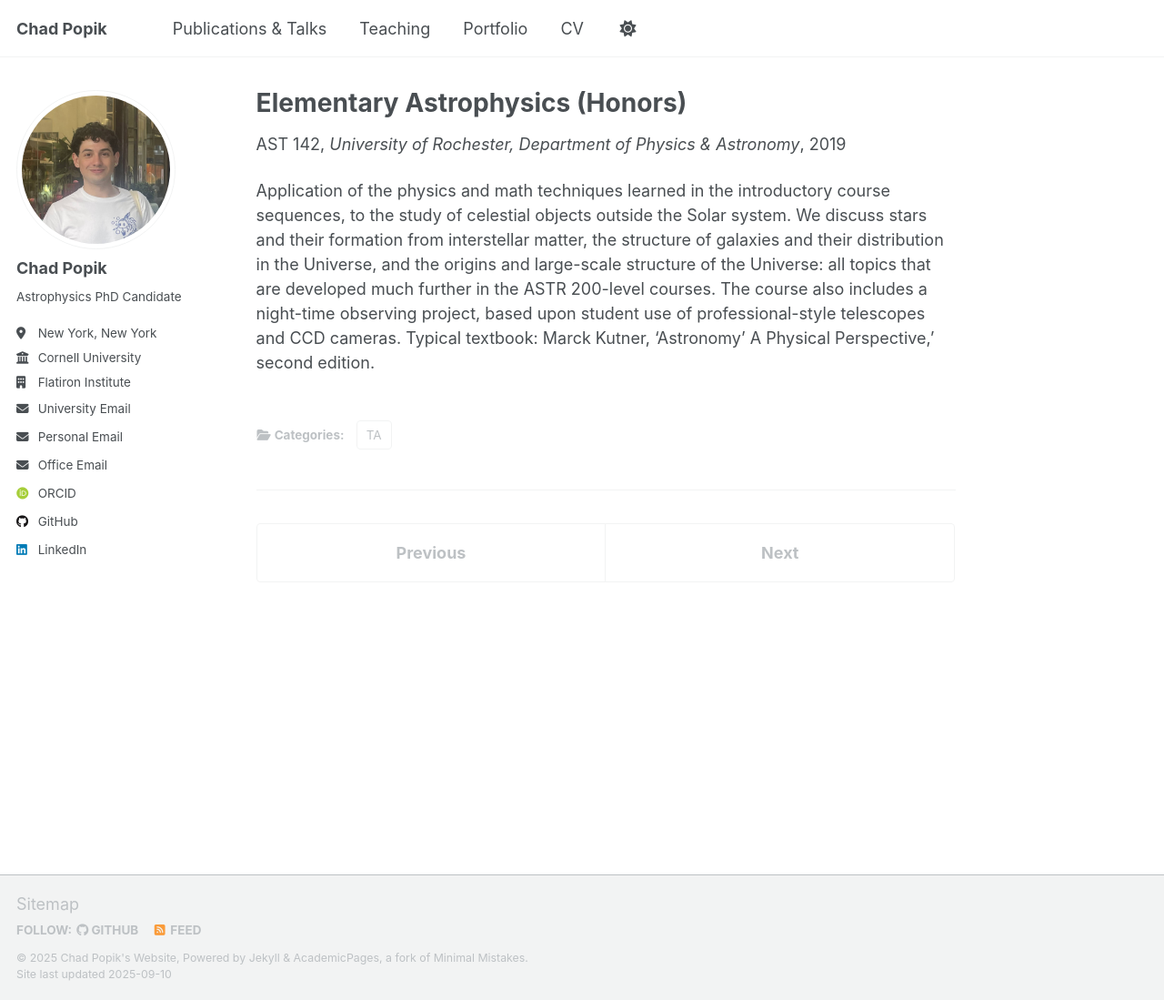
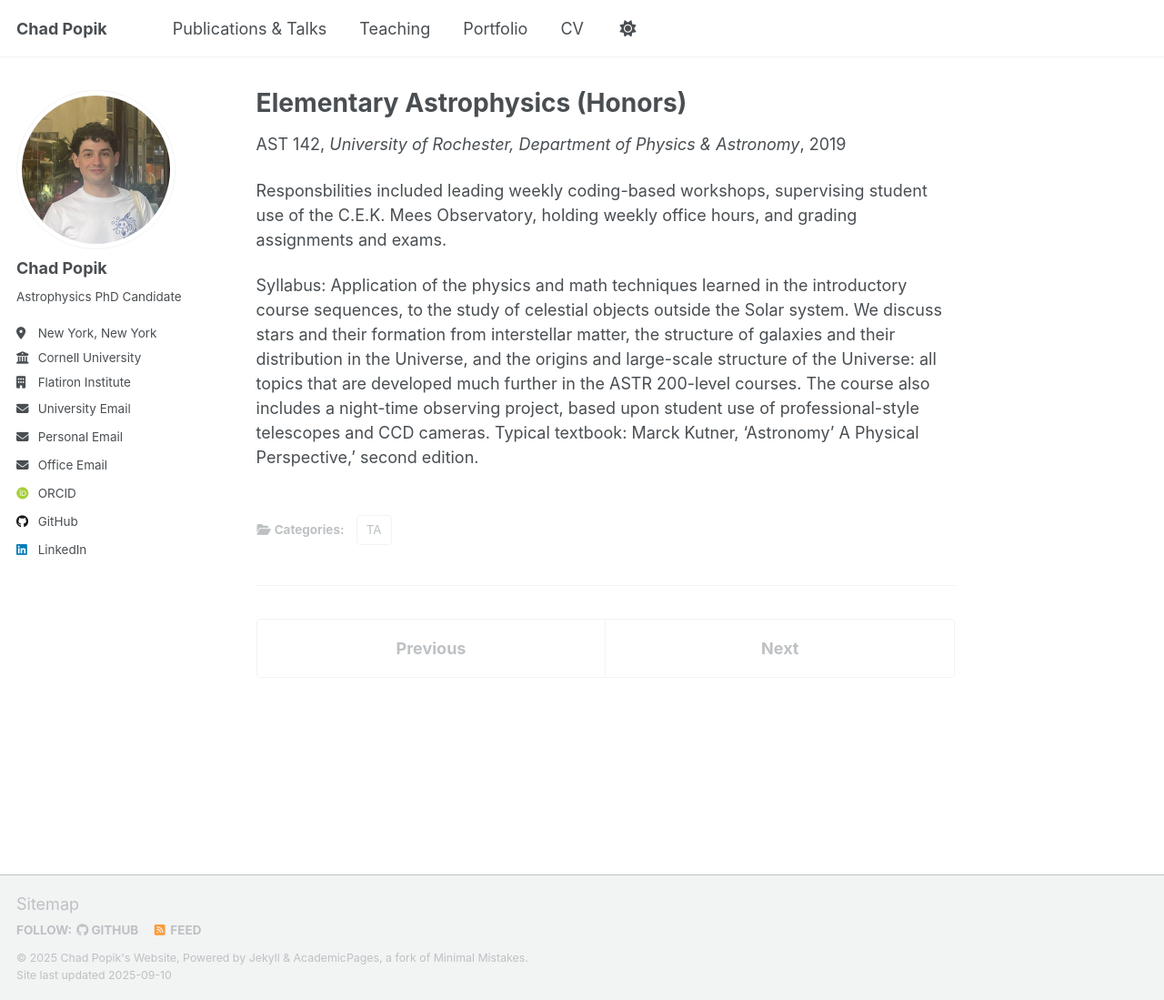
Before and after one commit to chadpopik/chadpopik.github.io, a Jekyll site: the page built from _teaching/AST142Spring2019.md, in a window 1280 px wide and 1099 px high. Shown: the whole window at 91% size. Built offline with Jekyll 4.4.1, drawn with Linux system fonts in a browser that asks for light colours; some web fonts are replaced; a script that is not in the unit is left out.

Commit message:
Update AST142Spring2019.md

```diff
--- a/_teaching/AST142Spring2019.md
+++ b/_teaching/AST142Spring2019.md
@@ -9,4 +9,6 @@
 location: "Rochester, New York"
 ---
 
-Application of the physics and math techniques learned in the introductory course sequences, to the study of celestial objects outside the Solar system. We discuss stars and their formation from interstellar matter, the structure of galaxies and their distribution in the Universe, and the origins and large-scale structure of the Universe: all topics that are developed much further in the ASTR 200-level courses. The course also includes a night-time observing project, based upon student use of professional-style telescopes and CCD cameras. Typical textbook: Marck Kutner, 'Astronomy' A Physical Perspective,' second edition.
+Responsbilities included leading weekly coding-based workshops, supervising student use of the C.E.K. Mees Observatory, holding weekly office hours, and grading assignments and exams.
+
+Syllabus: Application of the physics and math techniques learned in the introductory course sequences, to the study of celestial objects outside the Solar system. We discuss stars and their formation from interstellar matter, the structure of galaxies and their distribution in the Universe, and the origins and large-scale structure of the Universe: all topics that are developed much further in the ASTR 200-level courses. The course also includes a night-time observing project, based upon student use of professional-style telescopes and CCD cameras. Typical textbook: Marck Kutner, 'Astronomy' A Physical Perspective,' second edition.
```
